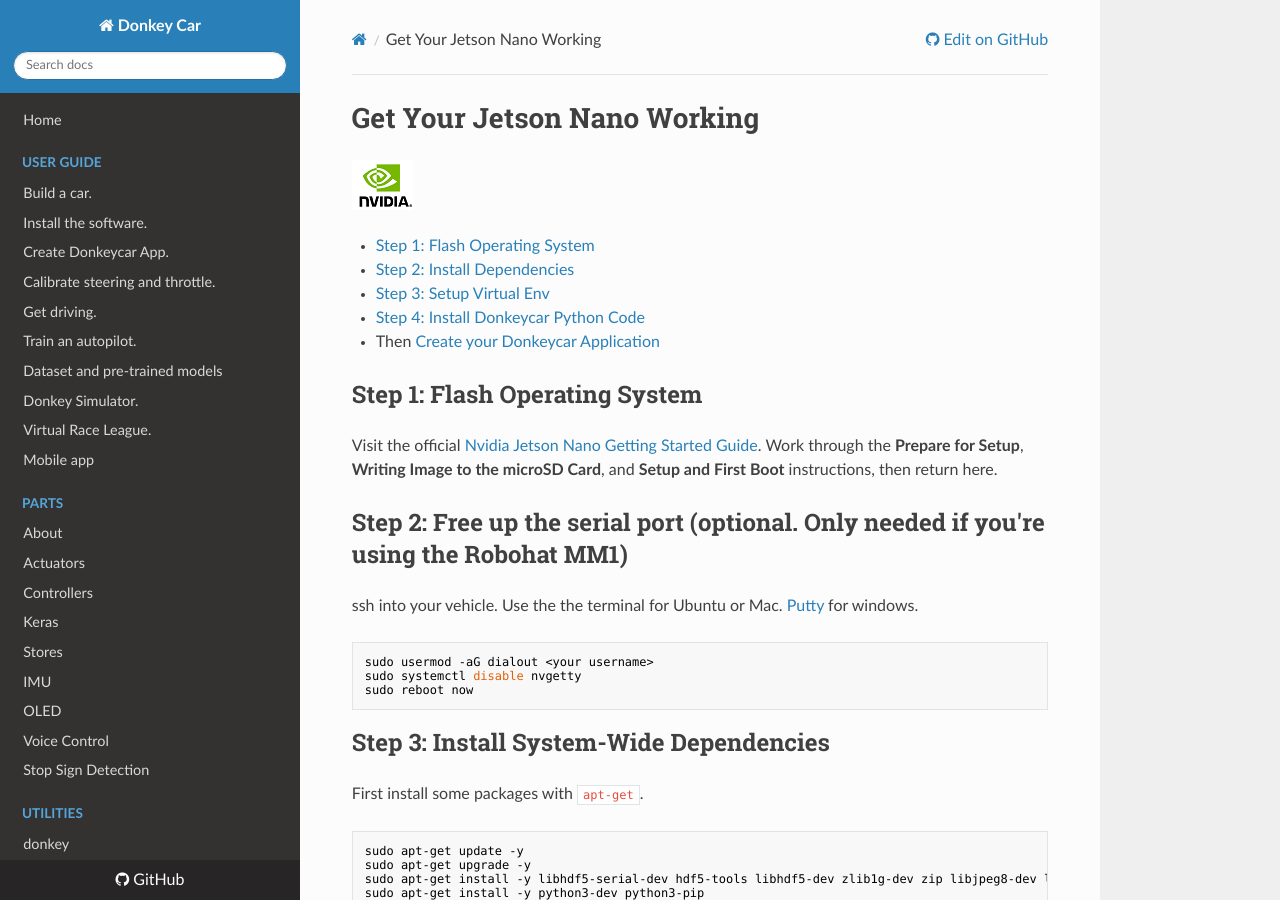
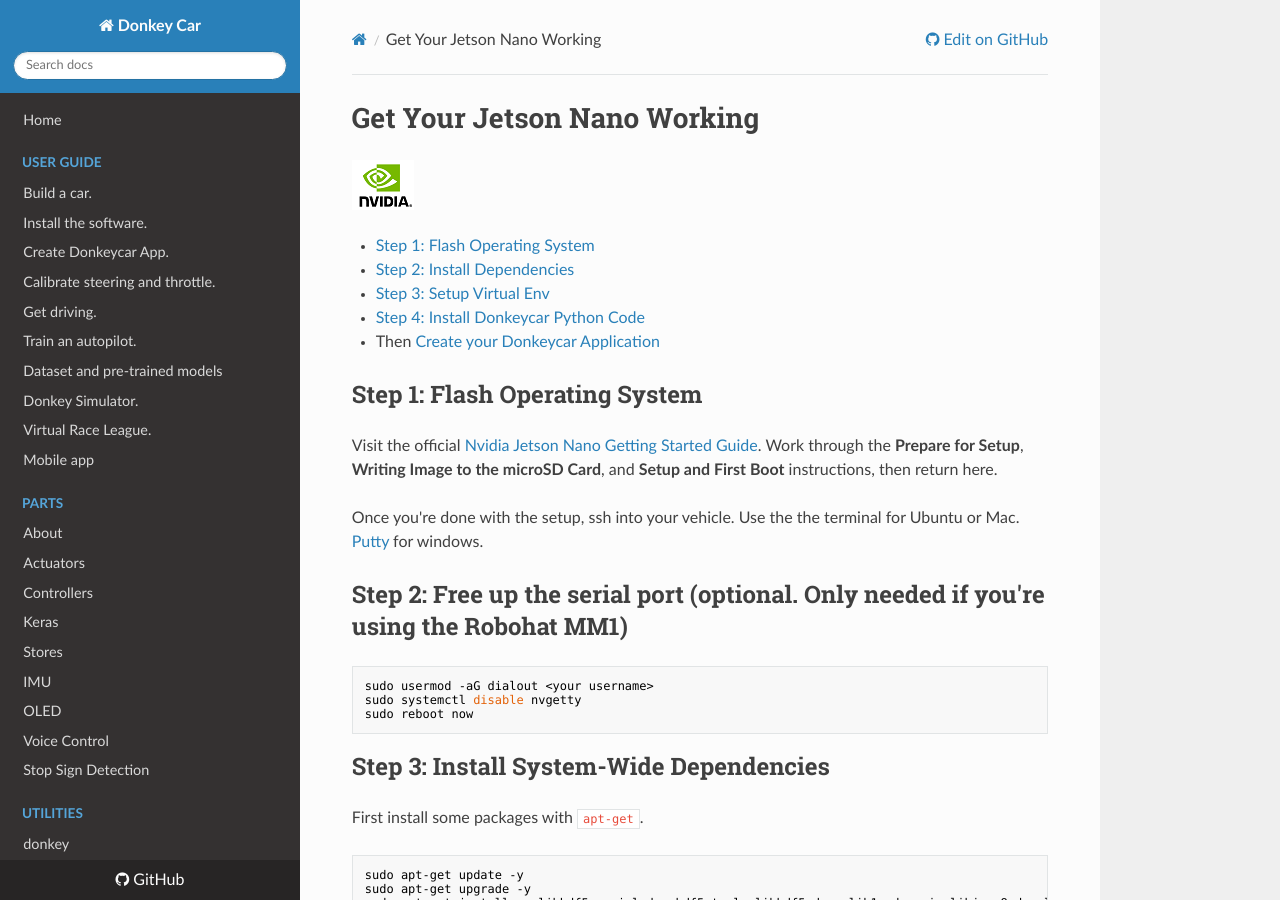
Before and after one commit to autorope/donkeydocs, an MkDocs documentation site: the page built from docs/guide/robot_sbc/setup_jetson_nano.md, in a window 1280 px wide and 900 px high. Built offline with MkDocs 1.6.1, drawn with Linux system fonts in a browser that asks for light colours; nearby versions of some CDN libraries; old or Windows-style settings are respelled for this version of MkDocs.

Commit message:
Put ssh into the non-optional bit

````diff
--- a/docs/guide/robot_sbc/setup_jetson_nano.md
+++ b/docs/guide/robot_sbc/setup_jetson_nano.md
@@ -12,9 +12,9 @@
 
 Visit the official [Nvidia Jetson Nano Getting Started Guide](https://developer.nvidia.com/embedded/learn/get-started-jetson-nano-devkit#prepare). Work through the __Prepare for Setup__, __Writing Image to the microSD Card__, and __Setup and First Boot__ instructions, then return here.
 
+Once you're done with the setup, ssh into your vehicle. Use the the terminal for Ubuntu or Mac. [Putty](https://www.chiark.greenend.org.uk/~sgtatham/putty/latest.html) for windows.
+
 ## Step 2: Free up the serial port (optional. Only needed if you're using the Robohat MM1)
-
-ssh into your vehicle. Use the the terminal for Ubuntu or Mac. [Putty](https://www.chiark.greenend.org.uk/~sgtatham/putty/latest.html) for windows.
 
 ```
 sudo usermod -aG dialout <your username>
````
